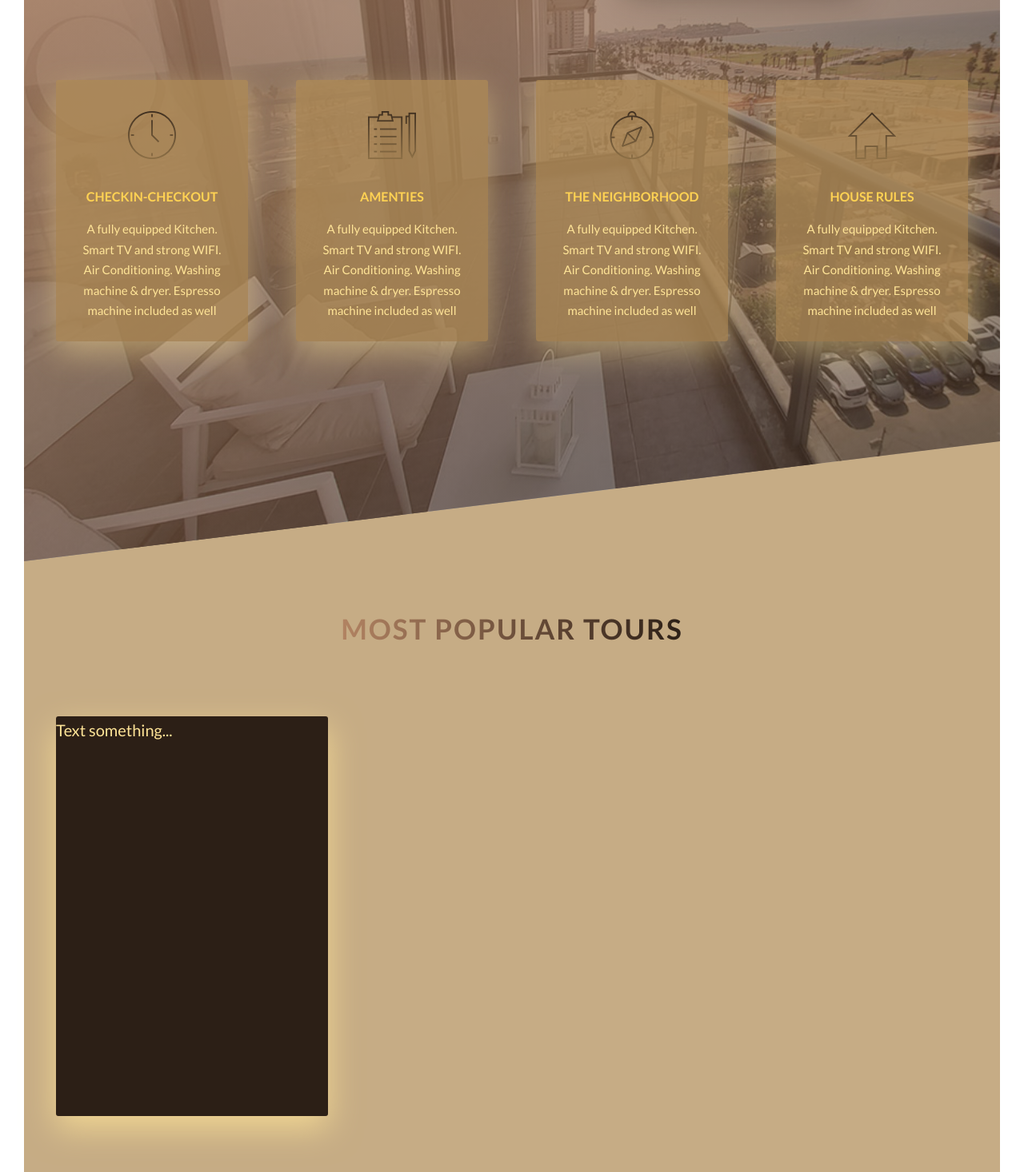
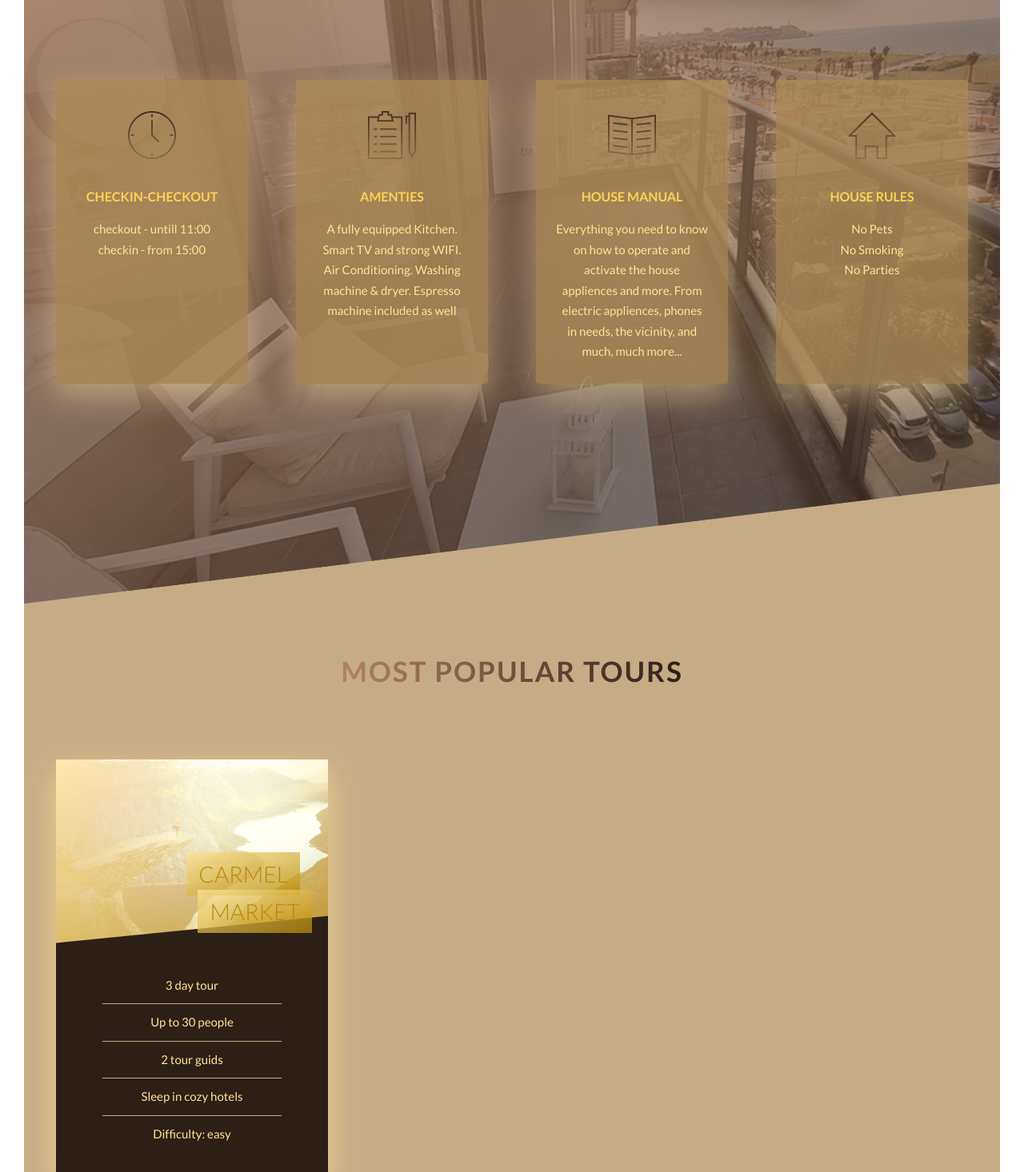
Before and after one commit to Elad73/rental-apartment-react-framework, a React (Create React App) app in the folder client/: page / in a window 1280 px wide. Shown: the part 1320-2786 px from the top of the page at 80% size. Built offline with nearby package versions, Linux system fonts and the light colour scheme.

Commit message:
finished the front side of the tour card

```diff
--- a/client/public/css/style.css
+++ b/client/public/css/style.css
@@ -172,10 +172,9 @@ body {
   perspective: 150rem;
   -moz-perspective: 150rem;
   position: relative;
-  height: 50rem; }
+  height: 52rem; }
   .card__side {
-    font-size: 2rem;
-    height: 50rem;
+    height: 52rem;
     width: 100%;
     transition: all .8s ease;
     position: absolute;
@@ -195,9 +194,49 @@ body {
       .card__side--back-1 {
         background-image: linear-gradient(to right bottom, #ffe497, #b98900); }
   .card:hover .card__side--front {
-    transform: rotateY(180deg); }
+    transform: rotateY(-180deg); }
   .card:hover .card__side--back {
     transform: rotateY(0); }
+  .card__picture {
+    background-size: cover;
+    height: 23rem;
+    background-blend-mode: screen;
+    -webkit-clip-path: polygon(0 0, 102% 0, 102% 85%, 0 100%);
+    clip-path: polygon(0 0, 102% 0, 102% 85%, 0 100%); }
+    .card__picture--1 {
+      background-image: linear-gradient(to right bottom, #ffe497, #b98900), url(../../img/hero-small.jpg); }
+    .card__picture--2 {
+      background-image: url(../../img/hero-small.jpg); }
+    .card__picture--3 {
+      background-image: url(../../img/hero-small.jpg); }
+  .card__heading {
+    font-size: 2.8rem;
+    font-weight: 300;
+    text-transform: uppercase;
+    text-align: right;
+    color: #b98900;
+    position: absolute;
+    top: 12rem;
+    right: 2rem;
+    width: 75%; }
+  .card__heading-span {
+    padding: 1rem 1.5rem;
+    -webkit-box-decoration-break: clone;
+    box-decoration-break: clone; }
+    .card__heading-span--1 {
+      background-image: linear-gradient(to right bottom, rgba(255, 228, 151, 0.75), rgba(185, 137, 0, 0.75)); }
+  .card__details {
+    padding: 3rem; }
+    .card__details ul {
+      list-style: none;
+      width: 80%;
+      margin: 0 auto; }
+      .card__details ul li {
+        text-align: center;
+        font-size: 1.5rem;
+        padding: 1rem; }
+        .card__details ul li:not(:last-child) {
+          border-bottom: 1px solid #c6ac85; }
 
 .composition {
   position: relative; }
@@ -232,7 +271,8 @@ body {
   text-align: center;
   border-radius: 3px;
   box-shadow: 0 1.5rem 4rem rgba(255, 228, 151, 0.45);
-  transition: transform .3s; }
+  transition: transform .3s;
+  height: 38rem; }
   .feature-box__icon {
     font-size: 6rem;
     margin-bottom: .5rem;
@@ -271,6 +311,7 @@ body {
   background-size: cover;
   background-position: top;
   position: relative;
+  -webkit-clip-path: polygon(0 0, 100% 0, 100% 75vh, 0 100%);
   clip-path: polygon(0 0, 100% 0, 100% 75vh, 0 100%); }
   .header__logo-box {
     position: absolute;
--- a/client/public/sass/components/_card.scss
+++ b/client/public/sass/components/_card.scss
@@ -1,13 +1,12 @@
 .card {
+    // FUNCTIONALITY
     perspective: 150rem;
     -moz-perspective: 150rem;
     position: relative;
-    height: 50rem;
+    height: 52rem;
 
     &__side {
-        //color: $color-text-primary-light;
-        font-size: 2rem;
-        height: 50rem;
+        height: 52rem;
         width: 100%;
 
         transition: all .8s ease;
@@ -37,11 +36,75 @@
     }
 
     &:hover &__side--front {
-        transform: rotateY(180deg);
+        transform: rotateY(-180deg);
     }
 
     &:hover &__side--back {
         transform: rotateY(0);
     }
 
+    // FRONT SIDE STYLING
+    &__picture{
+        background-size: cover;
+        height: 23rem;
+        background-blend-mode: screen;
+
+        -webkit-clip-path: polygon(0 0, 102% 0, 102% 85%, 0 100%); //this is because clip-path is a new property which doesn not work in all browsers
+        clip-path: polygon(0 0, 102% 0, 102% 85%, 0 100%);
+
+        &--1{
+            background-image: linear-gradient(to right bottom, $color-text-primary-light, $color-text-primary-dark), url(../../img/hero-small.jpg);
+        }
+
+        &--2{
+            background-image: url(../../img/hero-small.jpg);
+        }
+
+        &--3{
+            background-image: url(../../img/hero-small.jpg);
+        }
+    }
+
+    &__heading {
+        font-size: 2.8rem;
+        font-weight: 300;
+        text-transform: uppercase;
+        text-align: right;
+        color: $color-text-primary-dark;
+        position: absolute;
+        top: 12rem;
+        right: 2rem;
+        width: 75%;
+    }
+
+    &__heading-span {
+        padding: 1rem 1.5rem;
+        -webkit-box-decoration-break: clone; //this is for the chrome browser
+        box-decoration-break: clone;
+
+        &--1 {
+            background-image: linear-gradient(to right bottom, rgba($color-text-primary-light, .75), rgba($color-text-primary-dark, .75) );
+        }
+    }
+
+    &__details {
+        padding: 3rem;
+        ul {
+            list-style: none;
+            width: 80%;
+            margin: 0 auto;
+
+            li{
+                text-align: center;
+                font-size: 1.5rem;
+                padding: 1rem;
+
+                &:not(:last-child) {
+                    border-bottom: 1px solid $color-bronze-light;
+                }
+
+            }
+        }
+    }
+
 }
--- a/client/public/sass/components/_feature-box.scss
+++ b/client/public/sass/components/_feature-box.scss
@@ -6,6 +6,7 @@
     border-radius: 3px;
     box-shadow: 0 1.5rem 4rem rgba($color-text-primary-light, .45);
     transition: transform .3s;
+    height: 38rem;
 
     &__icon {
         font-size: 6rem;
--- a/client/public/sass/layout/_header.scss
+++ b/client/public/sass/layout/_header.scss
@@ -5,6 +5,7 @@
     background-position: top;
     position: relative;
 
+    -webkit-clip-path: polygon(0 0, 100% 0, 100% 75vh, 0 100%); //this is because clip-path is a new property which doesn not work in all browsers
     clip-path: polygon(0 0, 100% 0, 100% 75vh, 0 100%);
 
     &__logo-box {
--- a/client/src/components/About.js
+++ b/client/src/components/About.js
@@ -13,8 +13,8 @@ class About extends React.Component {
                     <div className="col-1-of-2">
                         <h3 className="heading-tertiary u-margin-bottom-small">Best view close to everything...</h3>
                         <p className="paragraph">
-                            <div>Enjoy spectacular cityscapes from the private sun balcony of this six floor great new building right in the heart of Tel Aviv's best neighborhood, first place to the best beaches of Tel Aviv. </div>
-                            <div>This stunning 2 bedrooms and 2 bathrooms offer guests ideal location and clean and summery decor. </div>
+                            Enjoy spectacular cityscapes from the private sun balcony of this six floor great new building right in the heart of Tel Aviv's best neighborhood, first place to the best beaches of Tel Aviv. <br/>
+                            This stunning 2 bedrooms and 2 bathrooms offer guests ideal location and clean and summery decor.
                             There is a fantastic view.
                         </p>
                         <a href="#" className="btn-text">Learn more &rarr;</a>
--- a/client/src/components/Features.js
+++ b/client/src/components/Features.js
@@ -10,9 +10,8 @@ class Features extends React.Component {
                                 <i className="feature-box__icon icon-basic-clock"></i>
                                 <h3 className="heading-tertiary u-margin-bottom-small">Checkin-Checkout</h3>
                                 <p className="feature-box__text">
-                                    A fully equipped Kitchen. Smart TV and strong WIFI.
-                                    Air Conditioning. Washing machine & dryer.
-                                    Espresso machine included as well
+                                    checkout - untill 11:00
+                                    checkin  - from   15:00
                                 </p>
                             </div>
                         </div>
@@ -33,12 +32,11 @@ class Features extends React.Component {
 
                         <div className="col-1-of-4">
                             <div className="feature-box">
-                                <i className="feature-box__icon icon-basic-compass"></i>
-                                <h3 className="heading-tertiary u-margin-bottom-small">The neighborhood</h3>
+                                <i className="feature-box__icon icon-basic-spread-text"></i>
+                                <h3 className="heading-tertiary u-margin-bottom-small">House Manual</h3>
                                 <p className="feature-box__text">
-                                    A fully equipped Kitchen. Smart TV and strong WIFI.
-                                    Air Conditioning. Washing machine & dryer.
-                                    Espresso machine included as well
+                                    Everything you need to know on how to operate and activate the house appliences and more.
+                                    From electric appliences, phones in needs, the vicinity, and much, much more...
                                 </p>
                             </div>
                         </div>
@@ -48,9 +46,9 @@ class Features extends React.Component {
                                 <i className="feature-box__icon icon-basic-home"></i>
                                 <h3 className="heading-tertiary u-margin-bottom-small">House Rules</h3>
                                 <p className="feature-box__text">
-                                    A fully equipped Kitchen. Smart TV and strong WIFI.
-                                    Air Conditioning. Washing machine & dryer.
-                                    Espresso machine included as well
+                                    No Pets <br/>
+                                    No Smoking <br/>
+                                    No Parties <br/>
                                 </p>
                             </div>
                         </div>
--- a/client/src/components/HomePage.js
+++ b/client/src/components/HomePage.js
@@ -19,10 +19,24 @@ class HomePage extends React.Component {
                             <div className="col-1-of-3">
                                 <div className="card">
                                     <div className="card__side card__side--front">
-                                        Text something...
+                                        <div className="card__picture card__picture--1">
+                                            &nbsp;
+                                        </div>
+                                        <h4 className="card__heading">
+                                            <span className="card__heading-span card__heading-span--1">Carmel Market</span>
+                                        </h4>
+                                        <div className="card__details">
+                                            <ul>
+                                                <li>3 day tour</li>
+                                                <li>Up to 30 people</li>
+                                                <li>2 tour guids</li>
+                                                <li>Sleep in cozy hotels</li>
+                                                <li>Difficulty: easy</li>
+                                            </ul>
+                                        </div>
                                     </div>
                                     <div className="card__side card__side--back card__side--back-1">
-                                        Back
+                                        No pets allowed
                                     </div>
                                 </div>
                             </div>
```
